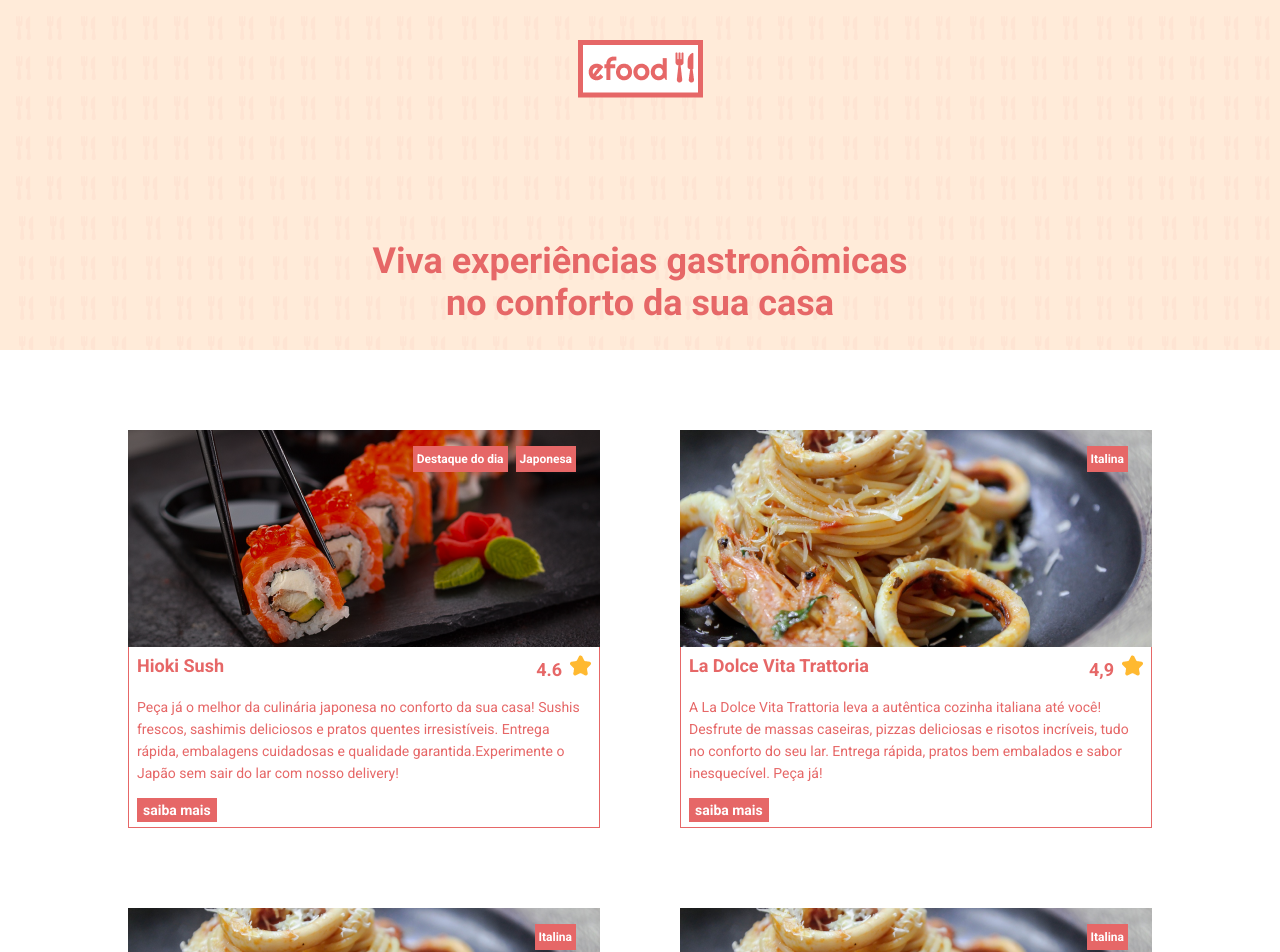
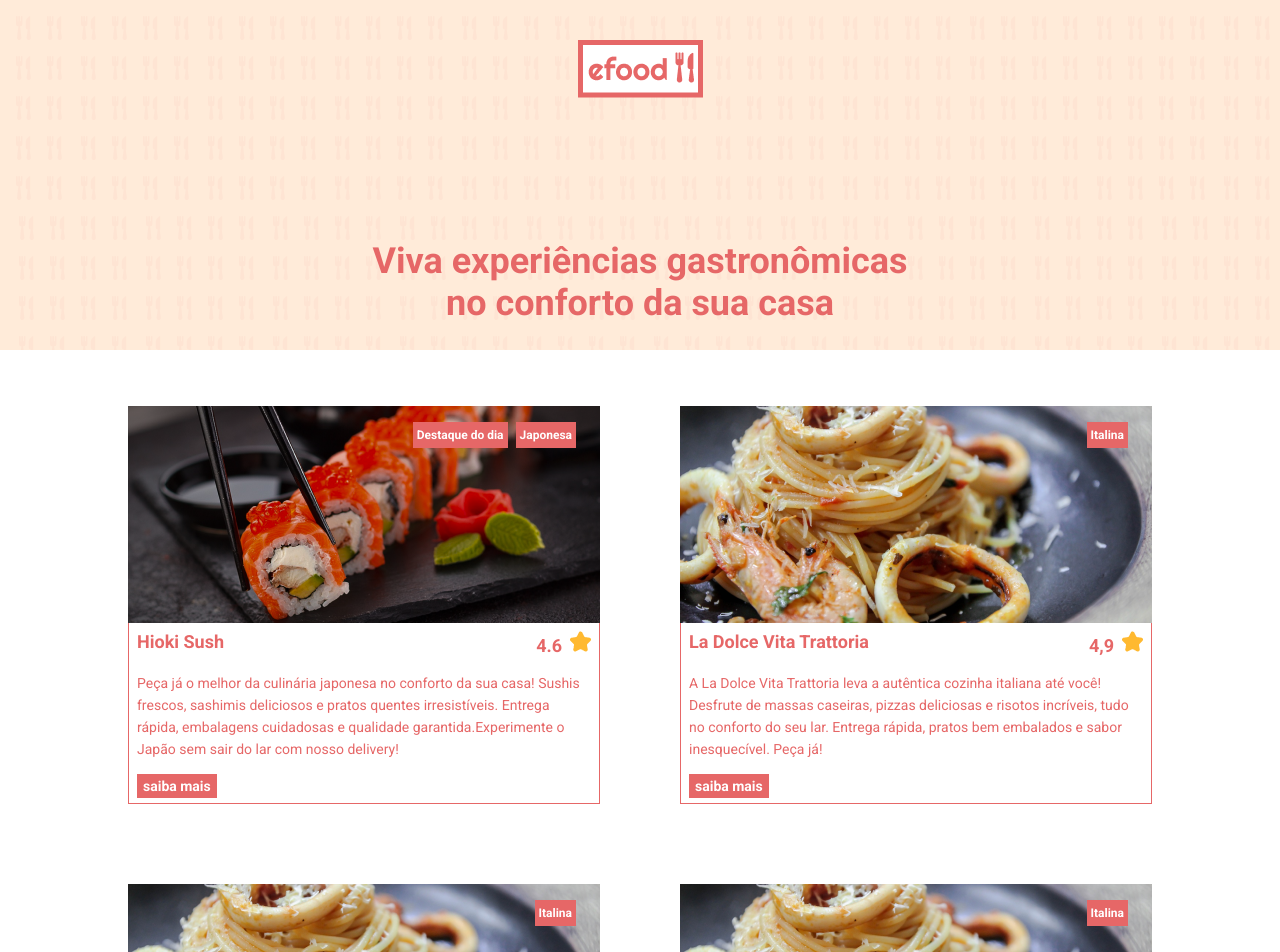
Before and after one commit to Henriquedearaujo/efood, a React (Create React App) app: page / in a window 1280 px wide. Shown: the top 952 px of the page. Built offline with nearby package versions, Linux system fonts and the light colour scheme.

Commit message:
ajustado margin top da lista de produtos

```diff
--- a/src/components/ProductsList/styles.ts
+++ b/src/components/ProductsList/styles.ts
@@ -5,7 +5,7 @@ import { Card, Descricao, Div, Titulo } from '../Product/styles'
 import { ButtonLink } from '../Button/styles'
 
 export const Container = styled.section<Omit<Props, 'title' | 'menu'>>`
-  margin-top: 80px;
+  margin-top: 56px;
   margin-bottom: 120px;
 
   ${Card} {
```
